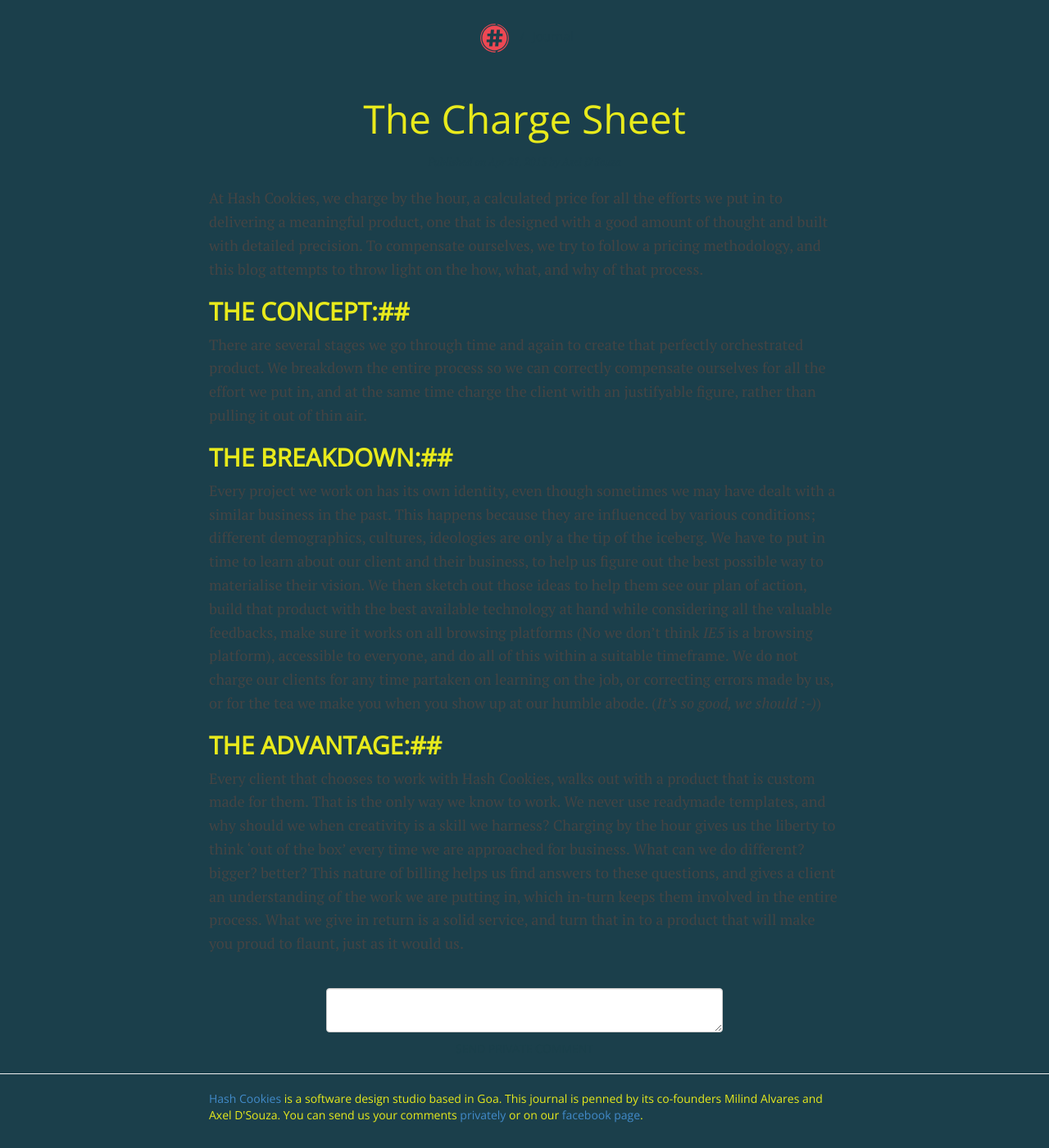
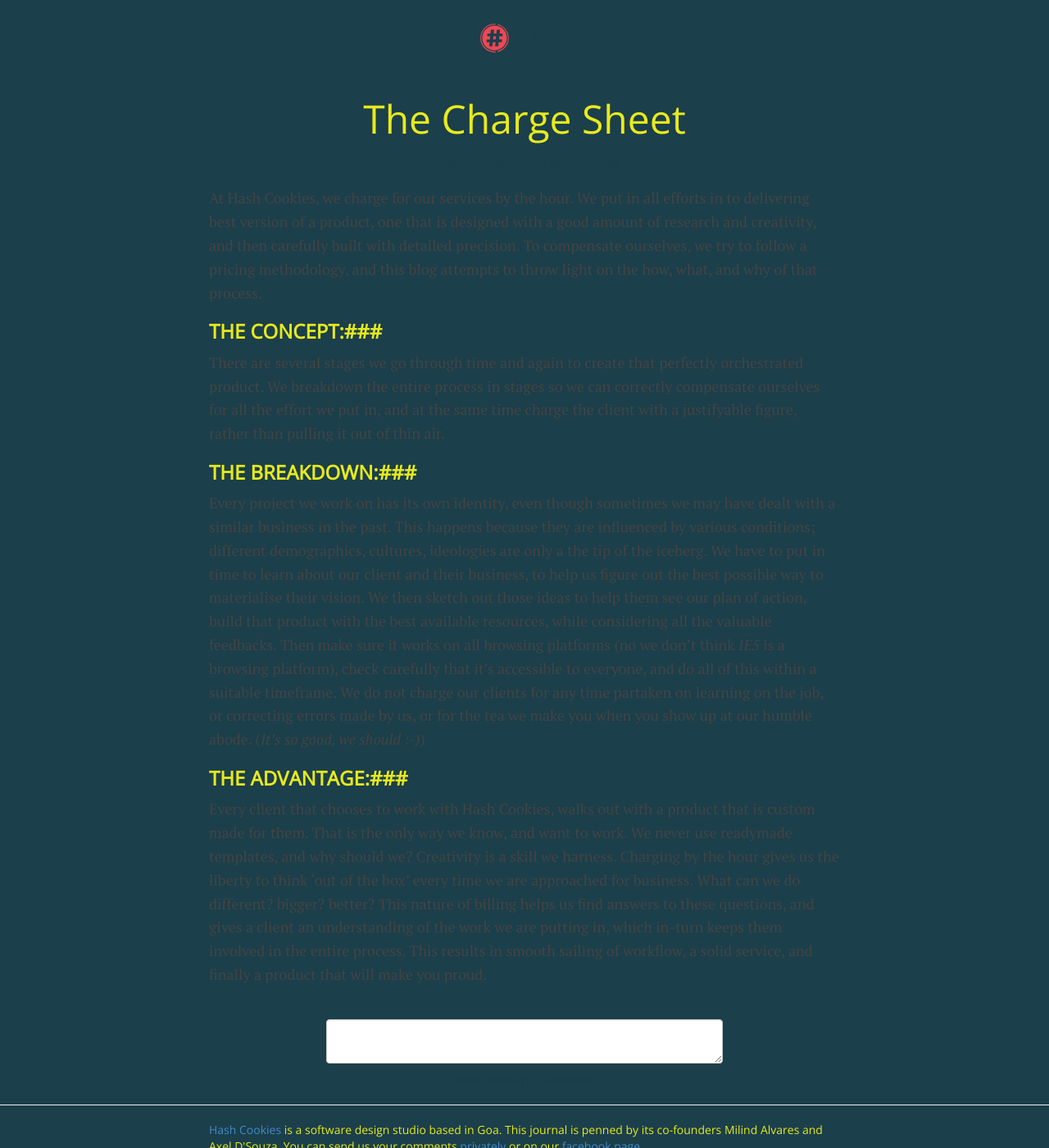
Before and after one commit to HashCookies/hashcookies.github.io, a Jekyll site: the page built from _posts/2015-04-21-charge-sheet.markdown, in a window 1280 px wide and 1400 px high. Shown: the whole window at 82% size. Built offline with Jekyll 4.4.1, drawn with Linux system fonts in a browser that asks for light colours; nearby versions of some CDN libraries; comment, search, counter and statistics services are not loaded.

Commit message:
Editing blog content

```diff
--- a/_posts/2015-04-21-charge-sheet.markdown
+++ b/_posts/2015-04-21-charge-sheet.markdown
@@ -6,13 +6,13 @@
 author: "Axel D'Souza"
 ---
 
-At Hash Cookies, we charge by the hour, a calculated price for all the efforts we put in to delivering a meaningful product, one that is designed with a good amount of thought and built with detailed precision. To compensate ourselves, we try to follow a pricing methodology, and this blog attempts to throw light on the how, what, and why of that process.
+At Hash Cookies, we charge for our services by the hour. We put in all efforts in to delivering best version of a product, one that is designed with a good amount of research and creativity, and then carefully built with detailed precision. To compensate ourselves, we try to follow a pricing methodology, and this blog attempts to throw light on the how, what, and why of that process.
 
-##The Concept:##
-There are several stages we go through time and again to create that perfectly orchestrated product. We breakdown the entire process so we can correctly compensate ourselves for all the effort we put in, and at the same time charge the client with an justifyable figure, rather than pulling it out of thin air.
+###The Concept:###
+There are several stages we go through time and again to create that perfectly orchestrated product. We breakdown the entire process in stages so we can correctly compensate ourselves for all the effort we put in, and at the same time charge the client with a justifyable figure, rather than pulling it out of thin air.
 
-##The Breakdown:##
-Every project we work on has its own identity, even though sometimes we may have dealt with a similar business in the past. This happens because they are influenced by various conditions; different demographics, cultures, ideologies are only a the tip of the iceberg. We have to put in time to learn about our client and their business, to help us figure out the best possible way to materialise their vision. We then sketch out those ideas to help them see our plan of action, build that product with the best available technology at hand while considering all the valuable feedbacks, make sure it works on all browsing platforms (No we don’t think *IE5* is a browsing platform), accessible to everyone, and do all of this within a suitable timeframe. We do not charge our clients for any time partaken on learning on the job, or correcting errors made by us, or for the tea we make you when you show up at our humble abode. (*It’s so good, we should :-)*)
+###The Breakdown:###
+Every project we work on has its own identity, even though sometimes we may have dealt with a similar business in the past. This happens because they are influenced by various conditions; different demographics, cultures, ideologies are only a the tip of the iceberg. We have to put in time to learn about our client and their business, to help us figure out the best possible way to materialise their vision. We then sketch out those ideas to help them see our plan of action, build that product with the best available resources, while considering all the valuable feedbacks. Then make sure it works on all browsing platforms (no we don’t think *IE5* is a browsing platform), check carefully that it's accessible to everyone, and do all of this within a suitable timeframe. We do not charge our clients for any time partaken on learning on the job, or correcting errors made by us, or for the tea we make you when you show up at our humble abode. (*It’s so good, we should :-)*)
 
-##The Advantage:##
-Every client that chooses to work with Hash Cookies, walks out with a product that is custom made for them. That is the only way we know to work. We never use readymade templates, and why should we when creativity is a skill we harness? Charging by the hour gives us the liberty to think ‘out of the box’ every time we are approached for business. What can we do different? bigger? better? This nature of billing helps us find answers to these questions, and gives a client an understanding of the work we are putting in, which in-turn keeps them involved in the entire process. What we give in return is a solid service, and turn that in to a product that will make you proud to flaunt, just as it would us.
+###The Advantage:###
+Every client that chooses to work with Hash Cookies, walks out with a product that is custom made for them. That is the only way we know, and want to work. We never use readymade templates, and why should we? Creativity is a skill we harness. Charging by the hour gives us the liberty to think ‘out of the box’ every time we are approached for business. What can we do different? bigger? better? This nature of billing helps us find answers to these questions, and gives a client an understanding of the work we are putting in, which in-turn keeps them involved in the entire process. This results in smooth sailing of workflow, a solid service, and finally a product that will make you proud.
```
